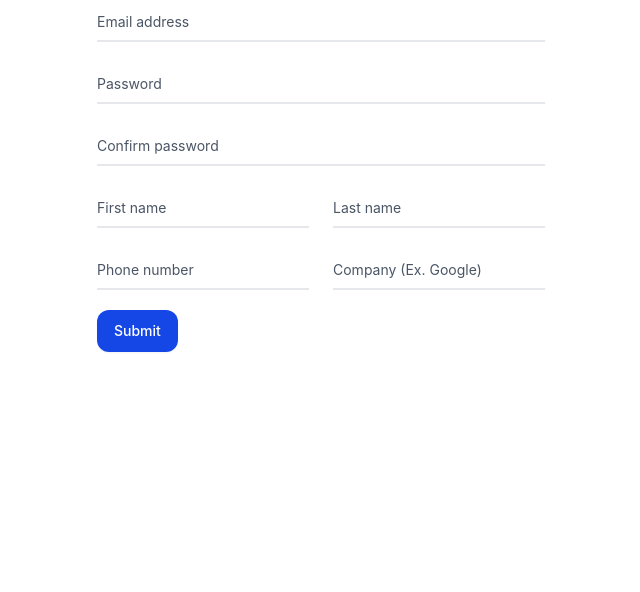
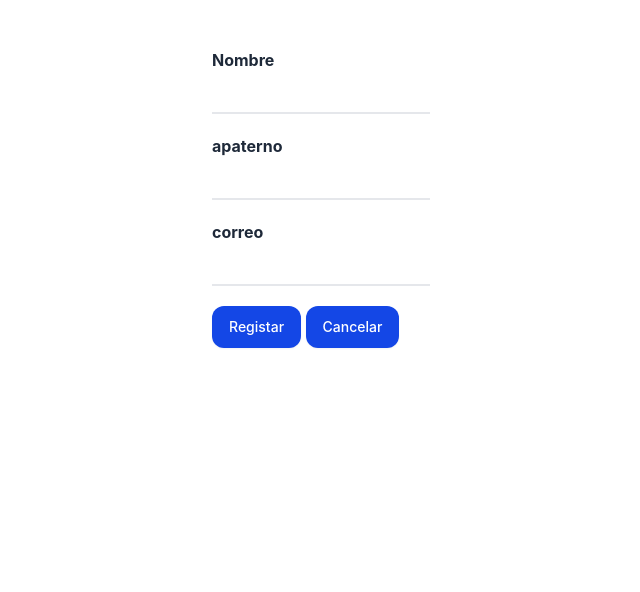
Before and after one commit to IDGS-804-23002261/FlaskBDIDGS804, a Flask app: template templates/Alumnos.html in a window 1280 px wide. Shown: the part 72-664 px from the top of the page, without its empty margins (319-959 px from the left). Run offline with Flask 3, Linux system fonts and the light colour scheme; the template is opened without the code that fills it: values that come from a table or form of the project are taken from there, others are empty; some libraries are stand-ins or nearby versions.

Commit message:
detalles 20-02-26

```diff
--- a/app.py
+++ b/app.py
@@ -23,9 +23,29 @@ def index():
 	alumno=Alumnos.query.all()
 	return render_template("index.html", form=create_form, alumno=alumno)
 
-@app.route("/Alumnos")
+@app.route("/Alumnos", methods=['GET','POST'])
 def alumnos():
-	return render_template("Alumnos.html")
+	create_form=forms.UserForm(request.form)
+	if request.method=='POST':
+		alum=Alumnos(nombre=create_form.nombre.data, apaterno=create_form.apaterno.data, email=create_form.correo.data)
+		db.session.add(alum)
+		db.session.commit()
+		return redirect(url_for('index'))
+	return render_template("Alumnos.html", form=create_form)
+
+@app.route("/detalles", methods=['GET', 'POST'])
+def detalles():
+	create_form=forms.UserForm(request.form)
+	if request.method=='GET':
+		id=request.args.get('id')
+		# select * from alumnos where id == id
+		alum1 = db.session.query(Alumnos).filter(Alumnos.id==id).first()
+		id=request.args.get('id')
+		nombre=alum1.nombre
+		apaterno=alum1.apaterno
+		email=alum1.email
+
+	return render_template('detalles.html', id=id, nombre=nombre,apaterno=apaterno, email=email)
 
 if __name__ == '__main__':
 	csrf.init_app(app)
--- a/templates/Alumnos.html
+++ b/templates/Alumnos.html
@@ -2,47 +2,74 @@
 {% block container %}
 {% import "_macros.html" as macros %}
 
-
-
-
-<form class="max-w-md mx-auto">
-
-<form class="max-w-md mx-auto">
+<form class="max-w-md mx-auto" method="POST">
+    {{ form.hidden_tag()}}
+    <br> <br>
     <div class="relative z-0 w-full mb-5 group">
-      <input type="email" name="floating_email" id="floating_email" class="block py-2.5 px-0 w-full text-sm text-heading bg-transparent border-0 border-b-2 border-default-medium appearance-none focus:outline-none focus:ring-0 focus:border-brand peer" placeholder=" " required />
-      <label for="floating_email" class="absolute text-sm text-body duration-300 transform -translate-y-6 scale-75 top-3 -z-10 origin-[0] peer-focus:start-0 peer-focus:text-fg-brand peer-placeholder-shown:scale-100 peer-placeholder-shown:translate-y-0 peer-focus:scale-75 peer-focus:-translate-y-6 rtl:peer-focus:translate-x-1/4 rtl:peer-focus:left-auto">Email address</label>
+        {{macros.camposNuevos(form.nombre, class="block py-2.5 px-0 w-full text-sm text-heading bg-transparent border-0 border-b-2 border-default-medium appearance-none focus:outline-none focus:ring-0 focus:border-brand peer")}}
+        <!-- <input type="email" name="floating_email" id="floating_email"
+            class="block py-2.5 px-0 w-full text-sm text-heading bg-transparent border-0 border-b-2 border-default-medium appearance-none focus:outline-none focus:ring-0 focus:border-brand peer"
+            placeholder=" " required />
+        <label for="floating_email"
+            class="absolute text-sm text-body duration-300 transform -translate-y-6 scale-75 top-3 -z-10 origin-[0] peer-focus:start-0 peer-focus:text-fg-brand peer-placeholder-shown:scale-100 peer-placeholder-shown:translate-y-0 peer-focus:scale-75 peer-focus:-translate-y-6 rtl:peer-focus:translate-x-1/4 rtl:peer-focus:left-auto">Email
+            address</label> -->
     </div>
     <div class="relative z-0 w-full mb-5 group">
-      <input type="password" name="floating_password" id="floating_password" class="block py-2.5 px-0 w-full text-sm text-heading bg-transparent border-0 border-b-2 border-default-medium appearance-none focus:outline-none focus:ring-0 focus:border-brand peer" placeholder=" " required />
-      <label for="floating_password" class="absolute text-sm text-body duration-300 transform -translate-y-6 scale-75 top-3 -z-10 origin-[0] peer-focus:start-0 peer-focus:text-fg-brand peer-placeholder-shown:scale-100 peer-placeholder-shown:translate-y-0 peer-focus:scale-75 peer-focus:-translate-y-6 rtl:peer-focus:translate-x-1/4 rtl:peer-focus:left-auto">Password</label>
+        {{macros.camposNuevos(form.apaterno, class="block py-2.5 px-0 w-full text-sm text-heading bg-transparent border-0 border-b-2 border-default-medium appearance-none focus:outline-none focus:ring-0 focus:border-brand peer")}}
+        <!--<input type="password" name="floating_password" id="floating_password"
+            class="block py-2.5 px-0 w-full text-sm text-heading bg-transparent border-0 border-b-2 border-default-medium appearance-none focus:outline-none focus:ring-0 focus:border-brand peer"
+            placeholder=" " required />
+        <label for="floating_password"
+            class="absolute text-sm text-body duration-300 transform -translate-y-6 scale-75 top-3 -z-10 origin-[0] peer-focus:start-0 peer-focus:text-fg-brand peer-placeholder-shown:scale-100 peer-placeholder-shown:translate-y-0 peer-focus:scale-75 peer-focus:-translate-y-6 rtl:peer-focus:translate-x-1/4 rtl:peer-focus:left-auto">Password</label> -->
     </div>
     <div class="relative z-0 w-full mb-5 group">
-      <input type="password" name="repeat_password" id="floating_repeat_password" class="block py-2.5 px-0 w-full text-sm text-heading bg-transparent border-0 border-b-2 border-default-medium appearance-none focus:outline-none focus:ring-0 focus:border-brand peer" placeholder=" " required />
-      <label for="floating_repeat_password" class="absolute text-sm text-body duration-300 transform -translate-y-6 scale-75 top-3 -z-10 origin-[0] peer-focus:start-0 peer-focus:text-fg-brand peer-placeholder-shown:scale-100 peer-placeholder-shown:translate-y-0 peer-focus:scale-75 peer-focus:-translate-y-6 rtl:peer-focus:translate-x-1/4 rtl:peer-focus:left-auto">Confirm password</label>
+        {{macros.camposNuevos(form.correo, class="block py-2.5 px-0 w-full text-sm text-heading bg-transparent border-0 border-b-2 border-default-medium appearance-none focus:outline-none focus:ring-0 focus:border-brand peer")}}
+        <!--<input type="password" name="repeat_password" id="floating_repeat_password"
+            class="block py-2.5 px-0 w-full text-sm text-heading bg-transparent border-0 border-b-2 border-default-medium appearance-none focus:outline-none focus:ring-0 focus:border-brand peer"
+            placeholder=" " required />
+        <label for="floating_repeat_password"
+            class="absolute text-sm text-body duration-300 transform -translate-y-6 scale-75 top-3 -z-10 origin-[0] peer-focus:start-0 peer-focus:text-fg-brand peer-placeholder-shown:scale-100 peer-placeholder-shown:translate-y-0 peer-focus:scale-75 peer-focus:-translate-y-6 rtl:peer-focus:translate-x-1/4 rtl:peer-focus:left-auto">Confirm
+            password</label> -->
     </div>
-  <div class="grid md:grid-cols-2 md:gap-6">
+
+    <!-- <div class="grid md:grid-cols-2 md:gap-6">
         <div class="relative z-0 w-full mb-5 group">
-        <input type="text" name="floating_first_name" id="floating_first_name" class="block py-2.5 px-0 w-full text-sm text-heading bg-transparent border-0 border-b-2 border-default-medium appearance-none focus:outline-none focus:ring-0 focus:border-brand peer" placeholder=" " required />
-        <label for="floating_first_name" class="absolute text-sm text-body duration-300 transform -translate-y-6 scale-75 top-3 -z-10 origin-[0] peer-focus:start-0 peer-focus:text-fg-brand peer-placeholder-shown:scale-100 peer-placeholder-shown:translate-y-0 peer-focus:scale-75 peer-focus:-translate-y-6 rtl:peer-focus:translate-x-1/4 rtl:peer-focus:left-auto">First name</label>
+            <input type="text" name="floating_first_name" id="floating_first_name"
+                class="block py-2.5 px-0 w-full text-sm text-heading bg-transparent border-0 border-b-2 border-default-medium appearance-none focus:outline-none focus:ring-0 focus:border-brand peer"
+                placeholder=" " required />
+            <label for="floating_first_name"
+                class="absolute text-sm text-body duration-300 transform -translate-y-6 scale-75 top-3 -z-10 origin-[0] peer-focus:start-0 peer-focus:text-fg-brand peer-placeholder-shown:scale-100 peer-placeholder-shown:translate-y-0 peer-focus:scale-75 peer-focus:-translate-y-6 rtl:peer-focus:translate-x-1/4 rtl:peer-focus:left-auto">First
+                name</label>
         </div>
         <div class="relative z-0 w-full mb-5 group">
-        <input type="text" name="floating_last_name" id="floating_last_name" class="block py-2.5 px-0 w-full text-sm text-heading bg-transparent border-0 border-b-2 border-default-medium appearance-none focus:outline-none focus:ring-0 focus:border-brand peer" placeholder=" " required />
-        <label for="floating_last_name" class="absolute text-sm text-body duration-300 transform -translate-y-6 scale-75 top-3 -z-10 origin-[0] peer-focus:start-0 peer-focus:text-fg-brand peer-placeholder-shown:scale-100 peer-placeholder-shown:translate-y-0 peer-focus:scale-75 peer-focus:-translate-y-6 rtl:peer-focus:translate-x-1/4 rtl:peer-focus:left-auto">Last name</label>
+            <input type="text" name="floating_last_name" id="floating_last_name"
+                class="block py-2.5 px-0 w-full text-sm text-heading bg-transparent border-0 border-b-2 border-default-medium appearance-none focus:outline-none focus:ring-0 focus:border-brand peer"
+                placeholder=" " required />
+            <label for="floating_last_name"
+                class="absolute text-sm text-body duration-300 transform -translate-y-6 scale-75 top-3 -z-10 origin-[0] peer-focus:start-0 peer-focus:text-fg-brand peer-placeholder-shown:scale-100 peer-placeholder-shown:translate-y-0 peer-focus:scale-75 peer-focus:-translate-y-6 rtl:peer-focus:translate-x-1/4 rtl:peer-focus:left-auto">Last
+                name</label>
         </div>
     </div>
     <div class="grid md:grid-cols-2 md:gap-6">
         <div class="relative z-0 w-full mb-5 group">
-        <input type="tel" pattern="[0-9]{3}-[0-9]{3}-[0-9]{4}" name="floating_phone" id="floating_phone" class="block py-2.5 px-0 w-full text-sm text-heading bg-transparent border-0 border-b-2 border-default-medium appearance-none focus:outline-none focus:ring-0 focus:border-brand peer" placeholder=" " required />
-        <label for="floating_phone" class="absolute text-sm text-body duration-300 transform -translate-y-6 scale-75 top-3 -z-10 origin-[0] peer-focus:start-0 peer-focus:text-fg-brand peer-placeholder-shown:scale-100 peer-placeholder-shown:translate-y-0 peer-focus:scale-75 peer-focus:-translate-y-6 rtl:peer-focus:translate-x-1/4 rtl:peer-focus:left-auto">Phone number</label>
+            <input type="tel" pattern="[0-9]{3}-[0-9]{3}-[0-9]{4}" name="floating_phone" id="floating_phone"
+                class="block py-2.5 px-0 w-full text-sm text-heading bg-transparent border-0 border-b-2 border-default-medium appearance-none focus:outline-none focus:ring-0 focus:border-brand peer"
+                placeholder=" " required />
+            <label for="floating_phone"
+                class="absolute text-sm text-body duration-300 transform -translate-y-6 scale-75 top-3 -z-10 origin-[0] peer-focus:start-0 peer-focus:text-fg-brand peer-placeholder-shown:scale-100 peer-placeholder-shown:translate-y-0 peer-focus:scale-75 peer-focus:-translate-y-6 rtl:peer-focus:translate-x-1/4 rtl:peer-focus:left-auto">Phone
+                number</label>
         </div>
         <div class="relative z-0 w-full mb-5 group">
-        <input type="text" name="floating_company" id="floating_company" class="block py-2.5 px-0 w-full text-sm text-heading bg-transparent border-0 border-b-2 border-default-medium appearance-none focus:outline-none focus:ring-0 focus:border-brand peer" placeholder=" " required />
-        <label for="floating_company" class="absolute text-sm text-body duration-300 transform -translate-y-6 scale-75 top-3 -z-10 origin-[0] peer-focus:start-0 peer-focus:text-fg-brand peer-placeholder-shown:scale-100 peer-placeholder-shown:translate-y-0 peer-focus:scale-75 peer-focus:-translate-y-6 rtl:peer-focus:translate-x-1/4 rtl:peer-focus:left-auto">Company (Ex. Google)</label>
+            <input type="text" name="floating_company" id="floating_company"
+                class="block py-2.5 px-0 w-full text-sm text-heading bg-transparent border-0 border-b-2 border-default-medium appearance-none focus:outline-none focus:ring-0 focus:border-brand peer"
+                placeholder=" " required />
+            <label for="floating_company"
+                class="absolute text-sm text-body duration-300 transform -translate-y-6 scale-75 top-3 -z-10 origin-[0] peer-focus:start-0 peer-focus:text-fg-brand peer-placeholder-shown:scale-100 peer-placeholder-shown:translate-y-0 peer-focus:scale-75 peer-focus:-translate-y-6 rtl:peer-focus:translate-x-1/4 rtl:peer-focus:left-auto">Company
+                (Ex. Google)</label>
         </div>
-  </div>
-  <button type="submit" class="text-white bg-brand box-border border border-transparent hover:bg-brand-strong focus:ring-4 focus:ring-brand-medium shadow-xs font-medium leading-5 rounded-base text-sm px-4 py-2.5 focus:outline-none">Submit</button>
+    </div> -->
+    <button type="submit" class="text-white bg-brand box-border border border-transparent hover:bg-brand-strong focus:ring-4 focus:ring-brand-medium shadow-xs font-medium leading-5 rounded-base text-sm px-4 py-2.5 focus:outline-none">Registar</button>
+    <button type="button" onclick="window.location.href='/'" class="text-white bg-brand box-border border border-transparent hover:bg-brand-strong focus:ring-4 focus:ring-brand-medium shadow-xs font-medium leading-5 rounded-base text-sm px-4 py-2.5 focus:outline-none">Cancelar</button>
 </form>
 
-</form>
-
-{%endblock%}
+{% endblock%}
--- a/templates/index.html
+++ b/templates/index.html
@@ -18,7 +18,7 @@
 
 
 <div class="  py-32 relative overflow-x-auto   sm:rounded-lg">
-    <a href="Alumnos1" class="bg-green-500 text-white px-4 py-2 rounded flex items-center gap-2 hover:bg-green-600">
+    <a href="/Alumnos" class="bg-green-500 text-white px-4 py-2 rounded flex items-center gap-2 hover:bg-green-600">
         <svg class="w-6 h-6 text-white-800 dark:text-white" aria-hidden="true" xmlns="http://www.w3.org/2000/svg" width="24" height="24" fill="none" viewBox="0 0 24 24">
             <path stroke="currentColor" stroke-linecap="round" stroke-linejoin="round" stroke-width="2" d="M16 12h4m-2 2v-4M4 18v-1a3 3 0 0 1 3-3h4a3 3 0 0 1 3 3v1a1 1 0 0 1-1 1H5a1 1 0 0 1-1-1Zm8-10a3 3 0 1 1-6 0 3 3 0 0 1 6 0Z"/>
           </svg>
```
Also changed, not shown: templates/detalles.html (added, +46 -0 lines). Lines whose indentation alone changed are shown as unchanged.
